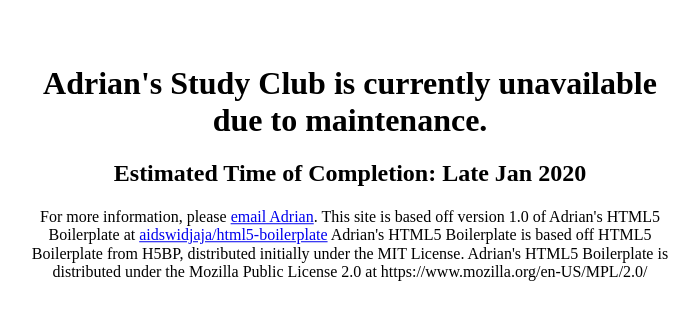
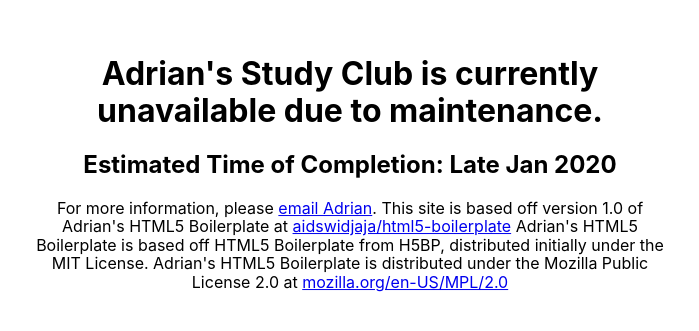
Before and after one commit to aidswidjaja/asc-maintain, a plain HTML site: page index.html in a window 1280 px wide. Shown: the part 229-560 px from the top of the page, without its empty margins (290-989 px from the left). Drawn offline with Linux system fonts and the light colour scheme.

Commit message:
Update index.html

```diff
--- a/index.html
+++ b/index.html
@@ -19,6 +19,7 @@
 <style>
         .center {
           position: absolute;
+          font-family: -apple-system, BlinkMacSystemFont, "Segoe UI", Roboto, Helvetica, Arial, sans-serif, "Apple Color Emoji", "Segoe UI Emoji", "Segoe UI Symbol";
           top: 50%;
           left: 50%;
           transform: translateX(-50%) translateY(-50%);
@@ -39,7 +40,7 @@
   <div class="center">
   <h1><center>Adrian's Study Club is currently unavailable due to maintenance.</center></h1>
     <h2><center>Estimated Time of Completion: Late Jan 2020</center></h2>
-    <p><center>For more information, please <a href="mailto:adrian.marcus.widjaja@gmail.com">email Adrian</a>. This site is based off version 1.0 of Adrian's HTML5 Boilerplate at <a href="https://github.com/aidswidjaja/html5-boilerplate/">aidswidjaja/html5-boilerplate</a> Adrian's HTML5 Boilerplate is based off HTML5 Boilerplate from H5BP, distributed initially under the MIT License. Adrian's HTML5 Boilerplate is distributed under the Mozilla Public License 2.0 at https://www.mozilla.org/en-US/MPL/2.0/</center></p>
+    <p><center>For more information, please <a href="mailto:adrian.marcus.widjaja@gmail.com">email Adrian</a>. This site is based off version 1.0 of Adrian's HTML5 Boilerplate at <a href="https://github.com/aidswidjaja/html5-boilerplate/">aidswidjaja/html5-boilerplate</a> Adrian's HTML5 Boilerplate is based off HTML5 Boilerplate from H5BP, distributed initially under the MIT License. Adrian's HTML5 Boilerplate is distributed under the Mozilla Public License 2.0 at <a href="https://www.mozilla.org/en-US/MPL/2.0/">mozilla.org/en-US/MPL/2.0</a></center></p>
   </div>
 
 
```
